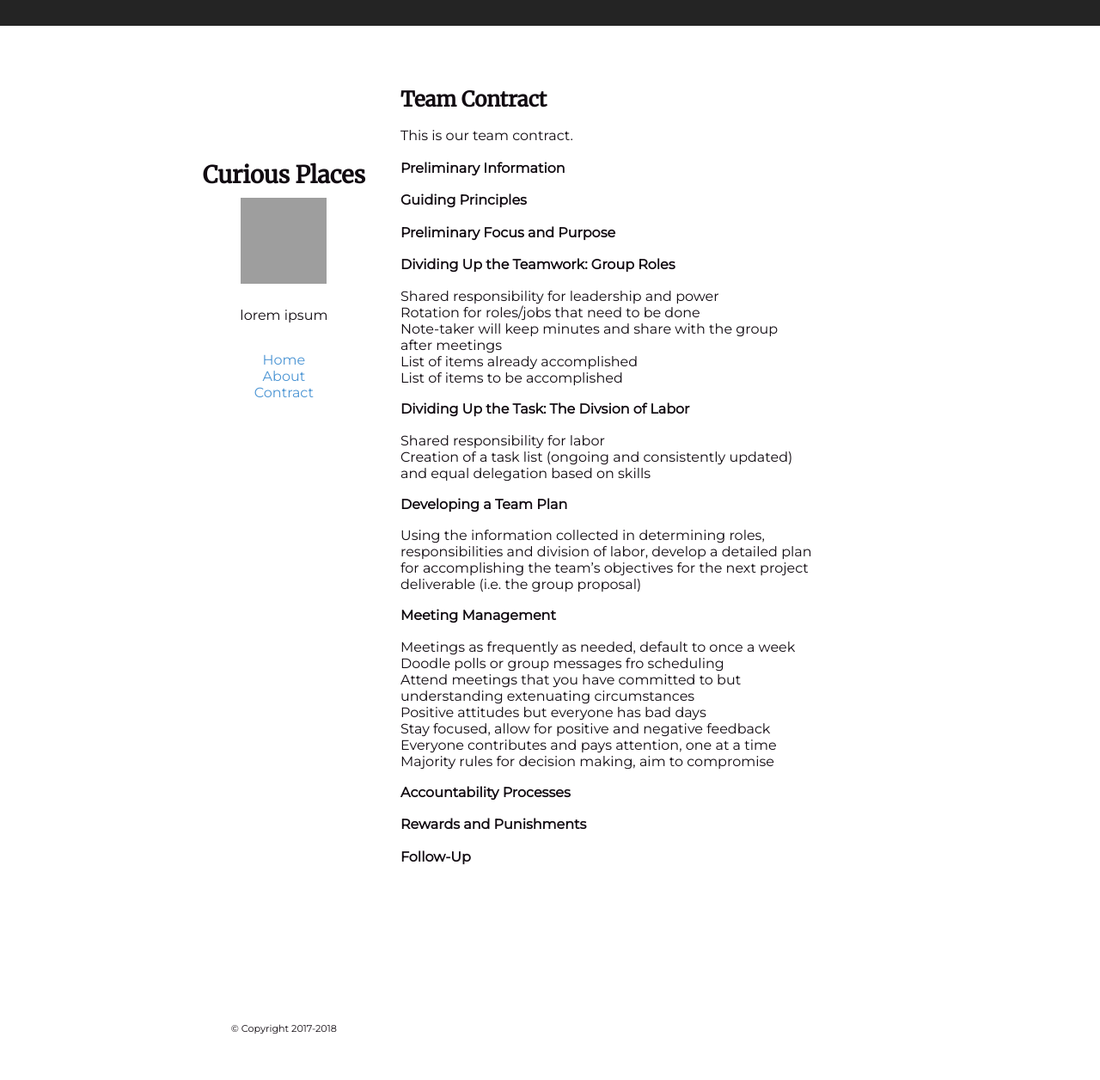
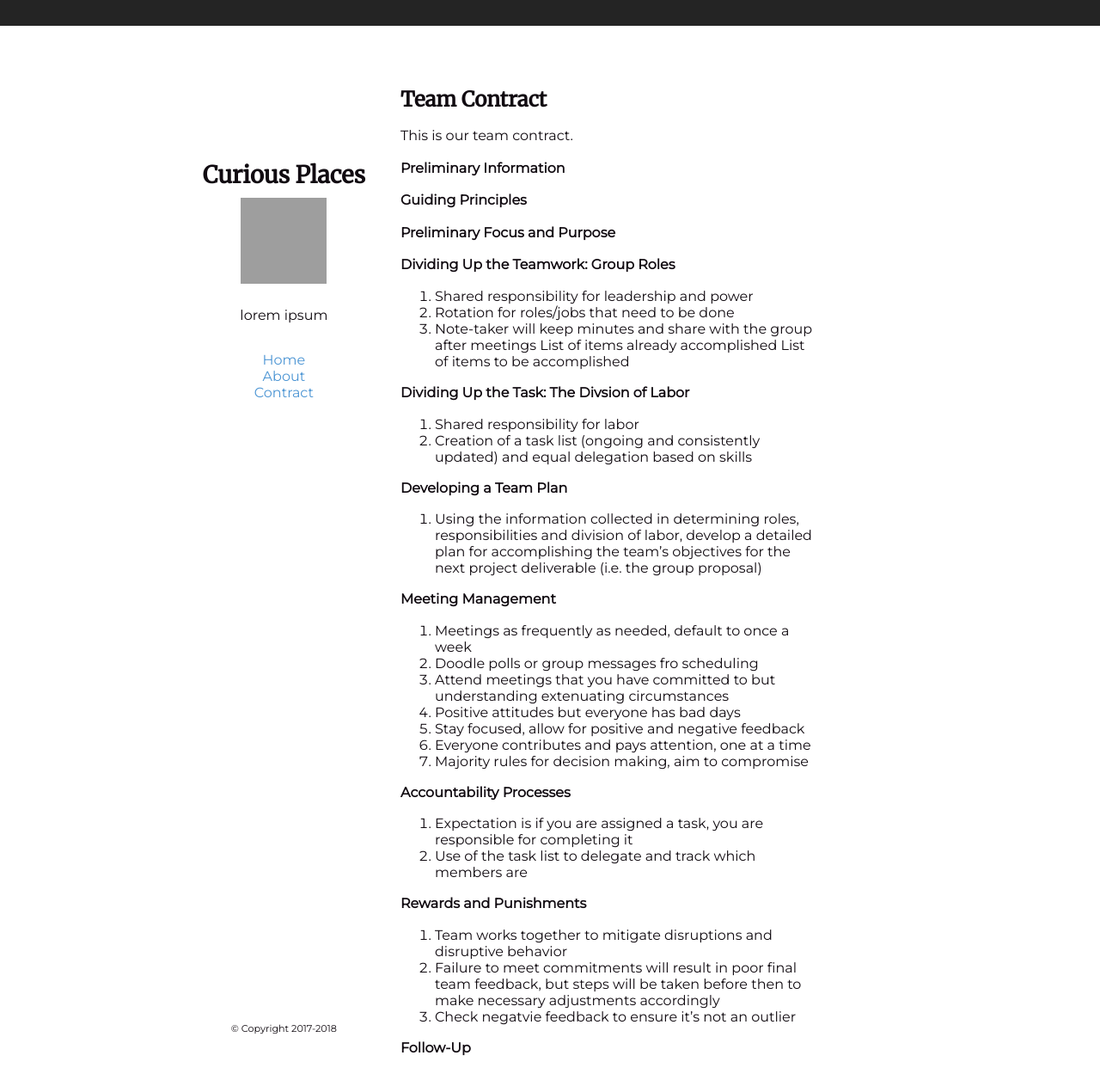
Before and after one commit to lester-lee/curious-places, a Jekyll site: the page built from contract.md, in a window 1280 px wide and 1256 px high. Shown: the whole window at 86% size. Built offline with Jekyll 4.4.1, drawn with Linux system fonts in a browser that asks for light colours; grey boxes are pictures that could not be loaded.

Commit message:
Update contract.md

```diff
--- a/contract.md
+++ b/contract.md
@@ -12,32 +12,37 @@ This is our team contract.
 **Preliminary Focus and Purpose**
 
 **Dividing Up the Teamwork: Group Roles**
-  * Shared responsibility for leadership and power
-  * Rotation for roles/jobs that need to be done
-  * Note-taker will keep minutes and share with the group after meetings
-    * List of items already accomplished
-    * List of items to be accomplished
+  1. Shared responsibility for leadership and power
+  2. Rotation for roles/jobs that need to be done
+  3. Note-taker will keep minutes and share with the group after meetings
+       List of items already accomplished
+       List of items to be accomplished
 
 
 **Dividing Up the Task: The Divsion of Labor**
- * Shared responsibility for labor
- * Creation of a task list (ongoing and consistently updated) and equal delegation based on skills
+ 1. Shared responsibility for labor
+ 2. Creation of a task list (ongoing and consistently updated) and equal delegation based on skills
 
 
 **Developing a Team Plan**
- * Using the information collected in determining roles, responsibilities and division of labor, develop a detailed plan for accomplishing the team's objectives for the next project deliverable (i.e. the group proposal)
+ 1. Using the information collected in determining roles, responsibilities and division of labor, develop a detailed plan for accomplishing the team's objectives for the next project deliverable (i.e. the group proposal)
 
 **Meeting Management**
- * Meetings as frequently as needed, default to once a week
- * Doodle polls or group messages fro scheduling
- * Attend meetings that you have committed to but understanding extenuating circumstances
- * Positive attitudes but everyone has bad days
- * Stay focused, allow for positive and negative feedback
- * Everyone contributes and pays attention, one at a time
- * Majority rules for decision making, aim to compromise
+ 1. Meetings as frequently as needed, default to once a week
+ 2. Doodle polls or group messages fro scheduling
+ 3. Attend meetings that you have committed to but understanding extenuating circumstances
+ 4. Positive attitudes but everyone has bad days
+ 5. Stay focused, allow for positive and negative feedback
+ 6. Everyone contributes and pays attention, one at a time
+ 7. Majority rules for decision making, aim to compromise
 
 **Accountability Processes**
+ 1. Expectation is if you are assigned a task, you are responsible for completing it
+ 2. Use of the task list to delegate and track which members are
 
 **Rewards and Punishments**
+ 1. Team works together to mitigate disruptions and disruptive behavior
+ 2. Failure to meet commitments will result in poor final team feedback, but steps will be taken before then to make necessary adjustments accordingly
+ 3. Check negatvie feedback to ensure it's not an outlier
 
 **Follow-Up**
```
